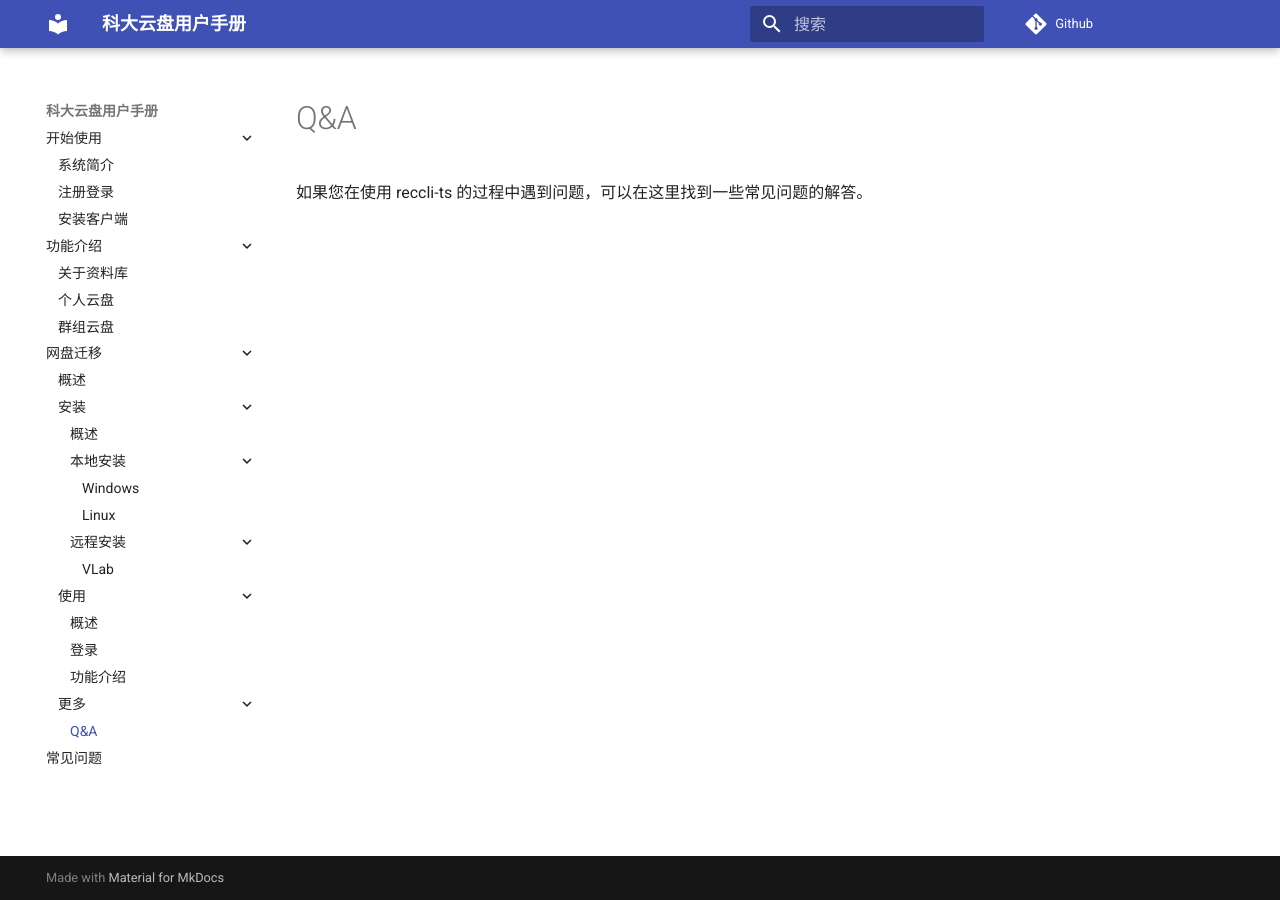
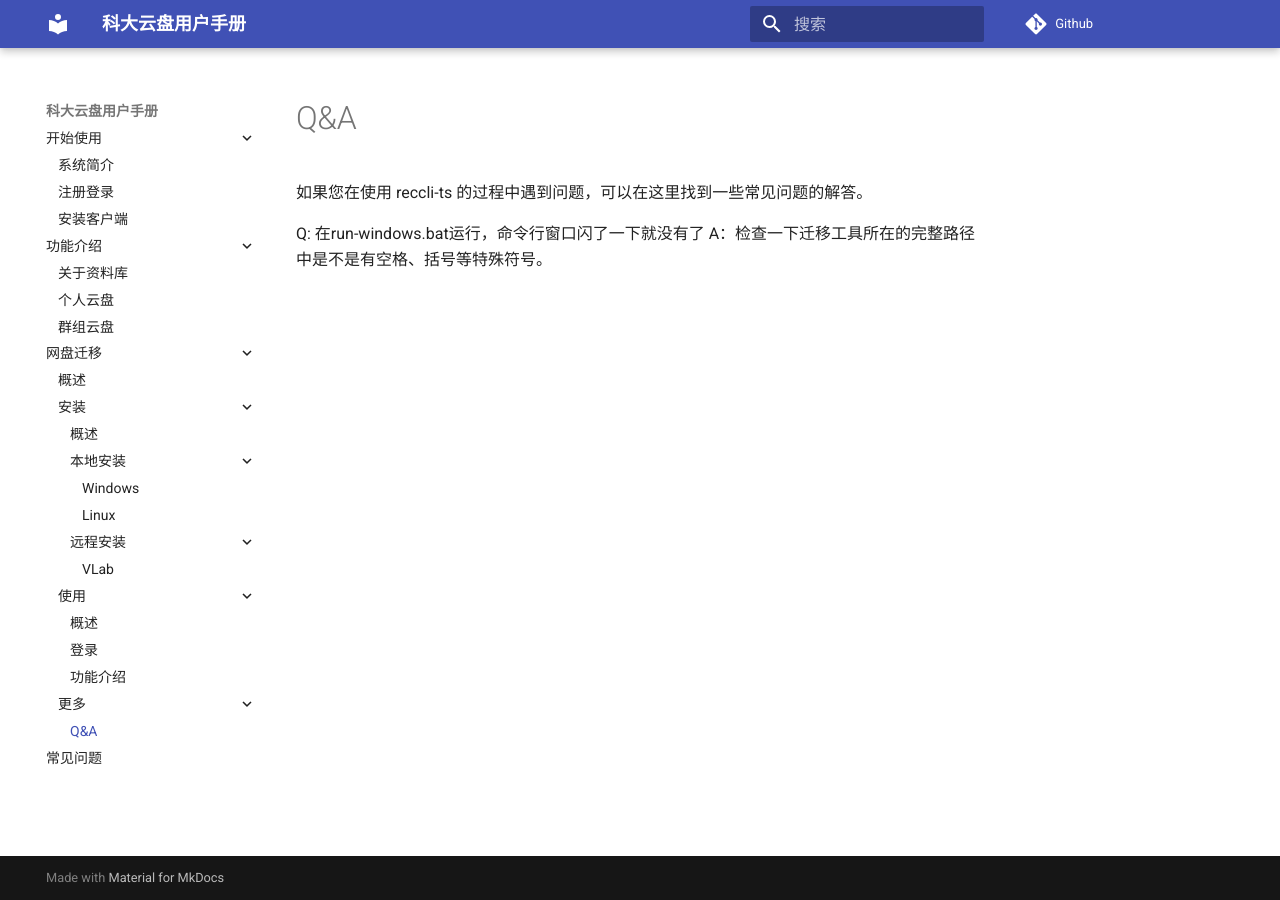
Before and after one commit to wf0229/pan_doc, an MkDocs documentation site: the page built from docs/transfer/more/faq.md, in a window 1280 px wide. Built offline with MkDocs 1.6.1 and Material for MkDocs 9.7.7, drawn with Linux system fonts in a browser that asks for light colours; comment, search, counter and statistics services are not loaded.

Commit message:
Update faq.md

```diff
--- a/docs/transfer/more/faq.md
+++ b/docs/transfer/more/faq.md
@@ -1,3 +1,6 @@
 # Q&A
 
 如果您在使用 reccli-ts 的过程中遇到问题，可以在这里找到一些常见问题的解答。
+
+Q: 在run-windows.bat运行，命令行窗口闪了一下就没有了
+A：检查一下迁移工具所在的完整路径中是不是有空格、括号等特殊符号。
```
